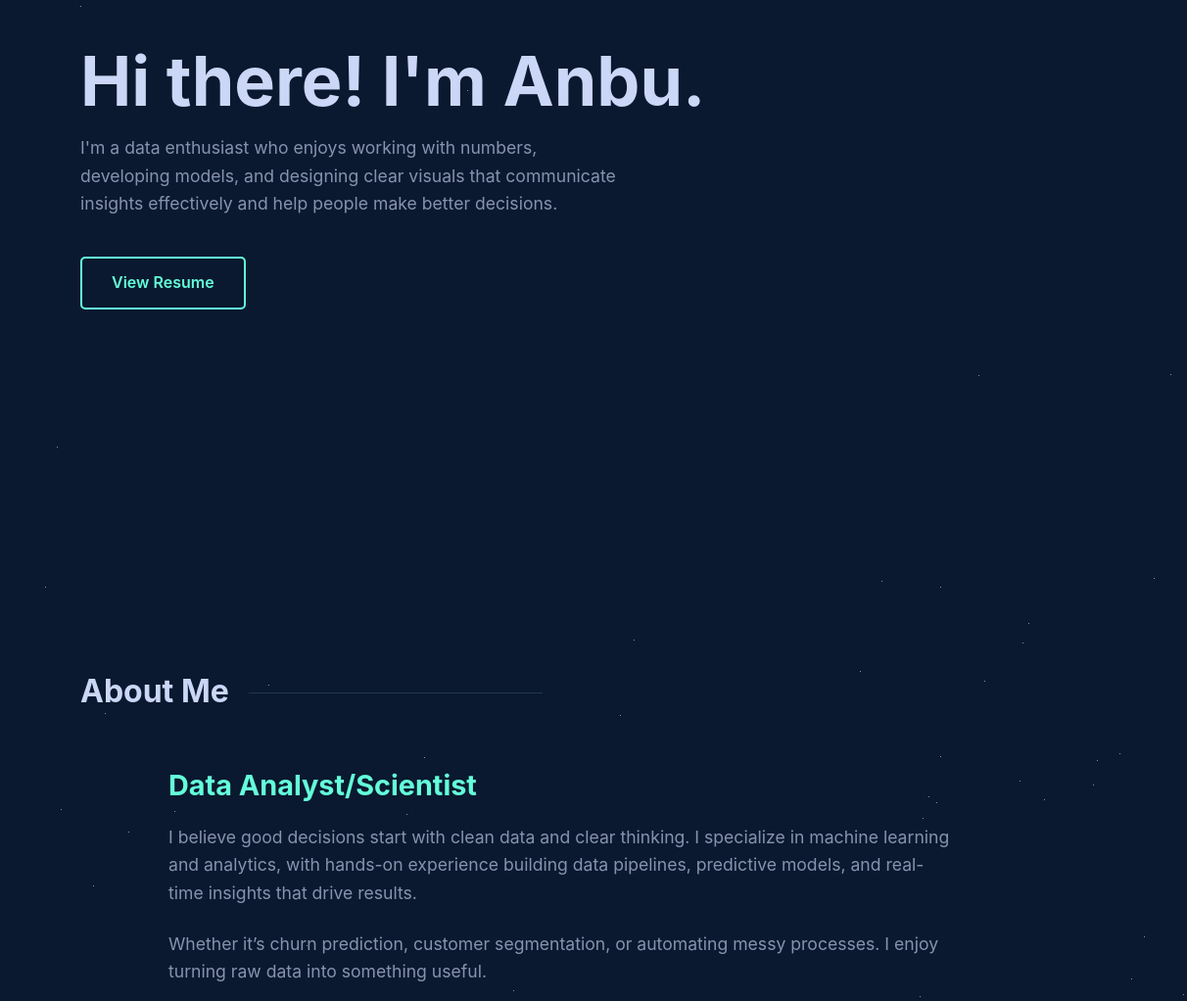
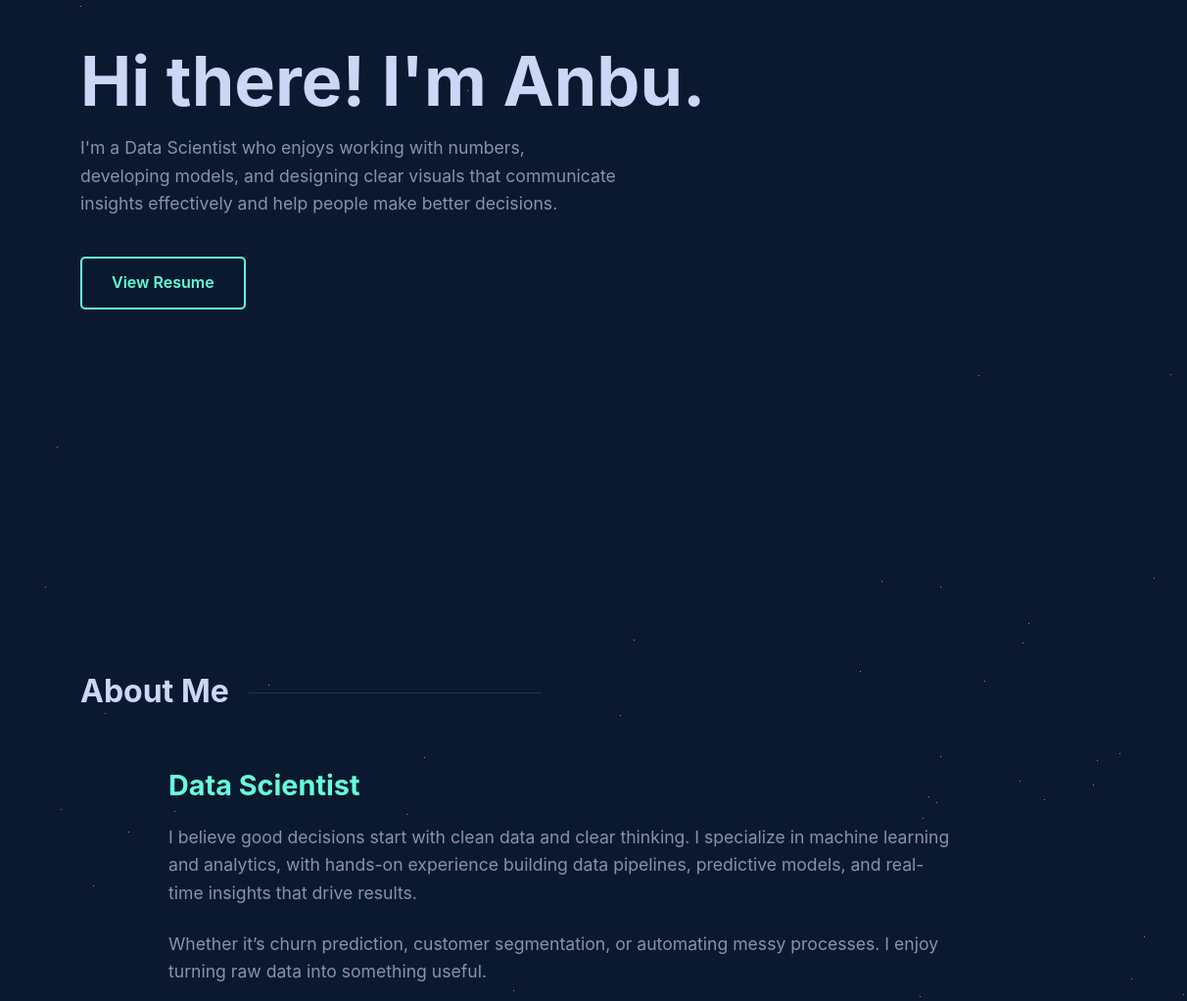
Before and after one commit to anbunambi3108/anbunambi-portfolio, a plain HTML site: page index.html in a window 1280 px wide. Shown: the part 220-1242 px from the top of the page at 98% size, 68-1280 px from the left. Drawn offline with Linux system fonts and the light colour scheme.

Commit message:
Update index.html

```diff
--- a/index.html
+++ b/index.html
@@ -455,7 +455,7 @@
             <div class="hero-content">
                 <h1 id="typing-heading"></h1>
                 <div class="hero-sub-content">
-                <p>I'm a data enthusiast who enjoys working with numbers, developing models, and designing clear visuals that communicate insights effectively and help people make better decisions.</p>
+                <p>I'm a <bold>Data Scientist<bold> who enjoys working with numbers, developing models, and designing clear visuals that communicate insights effectively and help people make better decisions.</p>
                 <div>
                          <a href="Anbu_Resume.pdf" class="cta-button" download>View Resume</a>
                     </div>
@@ -467,7 +467,7 @@
             <h2 class="section-title">About Me</h2>
             <div class="about-content">
                 <div class="about-text">
-                    <h3> Data Analyst/Scientist </h3>
+                    <h3> Data Scientist </h3>
                     <p>I believe good decisions start with clean data and clear thinking. I specialize in machine learning and analytics, with hands-on experience building data pipelines, predictive models, and real-time insights that drive results.</p>
                     <p> Whether it’s churn prediction, customer segmentation, or automating messy processes. I enjoy turning raw data into something useful.</p>
                     <div class="education-item">
```
